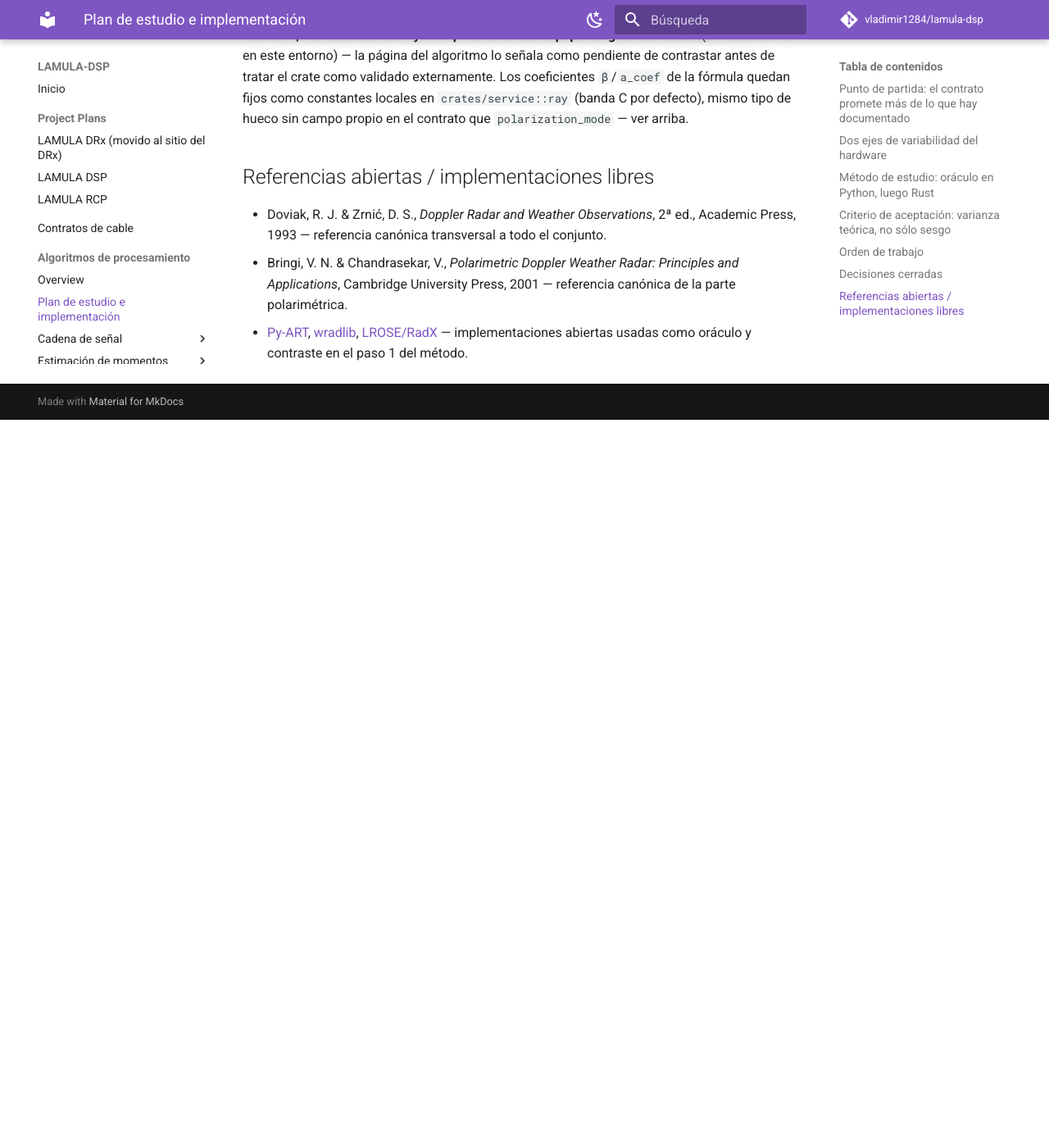
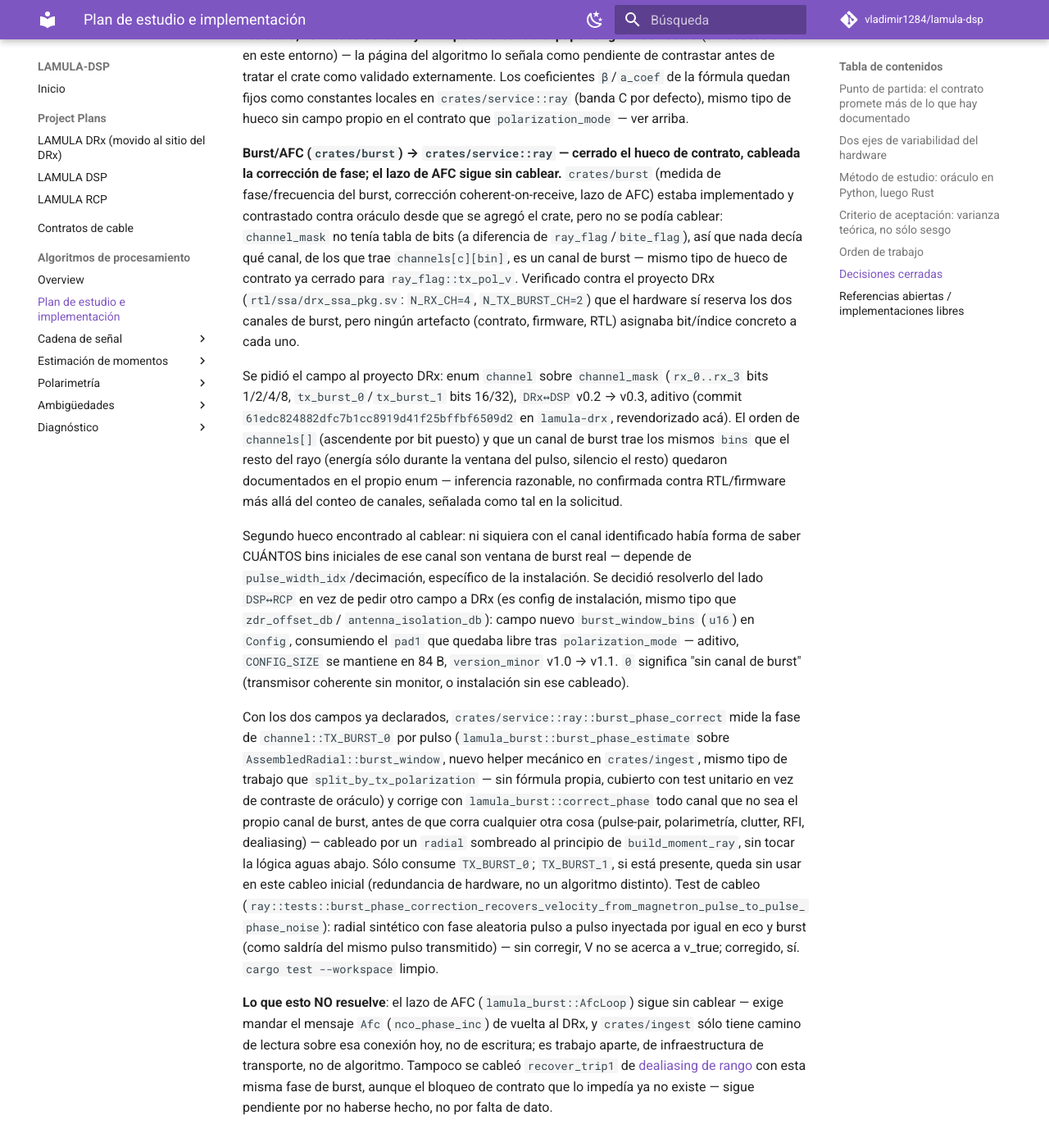
Before and after one commit to vladimir1284/lamula-dsp, an MkDocs documentation site: the page built from docs/algorithms/roadmap.md, in a window 1280 px wide and 1400 px high, scrolled down 8246 px. Shown: the whole window at 82% size. Built offline with MkDocs 1.6.1 and Material for MkDocs 9.7.7, drawn with Linux system fonts in a browser that asks for light colours; comment, search, counter and statistics services are not loaded; before the commit the page ends 8758 px from its top, so only the background shows below that.

Commit message:
Document the burst/AFC contract closure and service wiring in roadmap.md
Follows this file's own convention (see the tx_pol_v/antenna_isolation_db/
polarization_mode entries above) of recording what a "Decisiones cerradas"
resolution actually unblocked, not just that a field got added.

Co-Authored-By: Claude Sonnet 5 <noreply@anthropic.com>

```diff
--- a/docs/algorithms/roadmap.md
+++ b/docs/algorithms/roadmap.md
@@ -386,6 +386,66 @@ coeficientes `β`/`a_coef` de la fórmula quedan fijos como constantes locales
 en `crates/service::ray` (banda C por defecto), mismo tipo de hueco sin
 campo propio en el contrato que `polarization_mode` — ver arriba.
 
+**Burst/AFC (`crates/burst`) → `crates/service::ray` — cerrado el hueco de
+contrato, cableada la corrección de fase; el lazo de AFC sigue sin cablear.**
+`crates/burst` (medida de fase/frecuencia del burst, corrección
+coherent-on-receive, lazo de AFC) estaba implementado y contrastado contra
+oráculo desde que se agregó el crate, pero no se podía cablear: `channel_mask`
+no tenía tabla de bits (a diferencia de `ray_flag`/`bite_flag`), así que nada
+decía qué canal, de los que trae `channels[c][bin]`, es un canal de burst —
+mismo tipo de hueco de contrato ya cerrado para `ray_flag::tx_pol_v`.
+Verificado contra el proyecto DRx (`rtl/ssa/drx_ssa_pkg.sv`: `N_RX_CH=4`,
+`N_TX_BURST_CH=2`) que el hardware sí reserva los dos canales de burst, pero
+ningún artefacto (contrato, firmware, RTL) asignaba bit/índice concreto a
+cada uno.
+
+Se pidió el campo al proyecto DRx: enum `channel` sobre `channel_mask`
+(`rx_0..rx_3` bits 1/2/4/8, `tx_burst_0`/`tx_burst_1` bits 16/32), `DRx↔DSP`
+v0.2 → v0.3, aditivo (commit `61edc824882dfc7b1cc8919d41f25bffbf6509d2` en
+`lamula-drx`, revendorizado acá). El orden de `channels[]` (ascendente por
+bit puesto) y que un canal de burst trae los mismos `bins` que el resto del
+rayo (energía sólo durante la ventana del pulso, silencio el resto) quedaron
+documentados en el propio enum — inferencia razonable, no confirmada contra
+RTL/firmware más allá del conteo de canales, señalada como tal en la
+solicitud.
+
+Segundo hueco encontrado al cablear: ni siquiera con el canal identificado
+había forma de saber CUÁNTOS bins iniciales de ese canal son ventana de
+burst real — depende de `pulse_width_idx`/decimación, específico de la
+instalación. Se decidió resolverlo del lado `DSP↔RCP` en vez de pedir otro
+campo a DRx (es config de instalación, mismo tipo que `zdr_offset_db`/
+`antenna_isolation_db`): campo nuevo `burst_window_bins` (`u16`) en `Config`,
+consumiendo el `pad1` que quedaba libre tras `polarization_mode` — aditivo,
+`CONFIG_SIZE` se mantiene en 84 B, `version_minor` v1.0 → v1.1. `0` significa
+"sin canal de burst" (transmisor coherente sin monitor, o instalación sin
+ese cableado).
+
+Con los dos campos ya declarados, `crates/service::ray::burst_phase_correct`
+mide la fase de `channel::TX_BURST_0` por pulso
+(`lamula_burst::burst_phase_estimate` sobre `AssembledRadial::burst_window`,
+nuevo helper mecánico en `crates/ingest`, mismo tipo de trabajo que
+`split_by_tx_polarization` — sin fórmula propia, cubierto con test unitario
+en vez de contraste de oráculo) y corrige con
+`lamula_burst::correct_phase` todo canal que no sea el propio canal de burst,
+antes de que corra cualquier otra cosa (pulse-pair, polarimetría, clutter,
+RFI, dealiasing) — cableado por un `radial` sombreado al principio de
+`build_moment_ray`, sin tocar la lógica aguas abajo. Sólo consume
+`TX_BURST_0`; `TX_BURST_1`, si está presente, queda sin usar en este cableo
+inicial (redundancia de hardware, no un algoritmo distinto). Test de cableo
+(`ray::tests::burst_phase_correction_recovers_velocity_from_magnetron_pulse_to_pulse_phase_noise`):
+radial sintético con fase aleatoria pulso a pulso inyectada por igual en eco
+y burst (como saldría del mismo pulso transmitido) — sin corregir, V no se
+acerca a v_true; corregido, sí. `cargo test --workspace` limpio.
+
+**Lo que esto NO resuelve**: el lazo de AFC (`lamula_burst::AfcLoop`) sigue
+sin cablear — exige mandar el mensaje `Afc` (`nco_phase_inc`) de vuelta al
+DRx, y `crates/ingest` sólo tiene camino de lectura sobre esa conexión hoy,
+no de escritura; es trabajo aparte, de infraestructura de transporte, no de
+algoritmo. Tampoco se cableó `recover_trip1` de
+[dealiasing de rango](dealiasing-de-rango.md) con esta misma fase de burst,
+aunque el bloqueo de contrato que lo impedía ya no existe — sigue pendiente
+por no haberse hecho, no por falta de dato.
+
 ## Referencias abiertas / implementaciones libres
 
 - Doviak, R. J. & Zrnić, D. S., *Doppler Radar and Weather Observations*, 2ª ed., Academic Press, 1993 — referencia canónica transversal a todo el conjunto.
```
